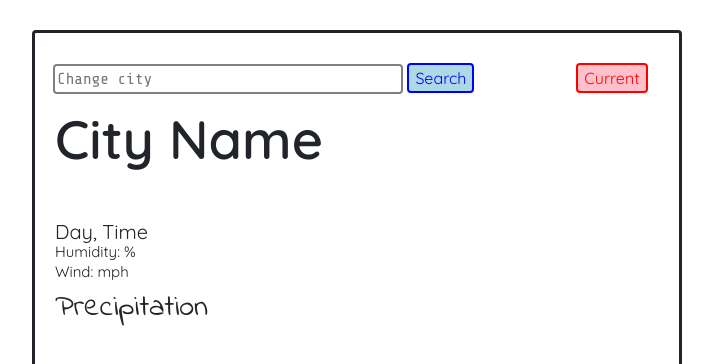
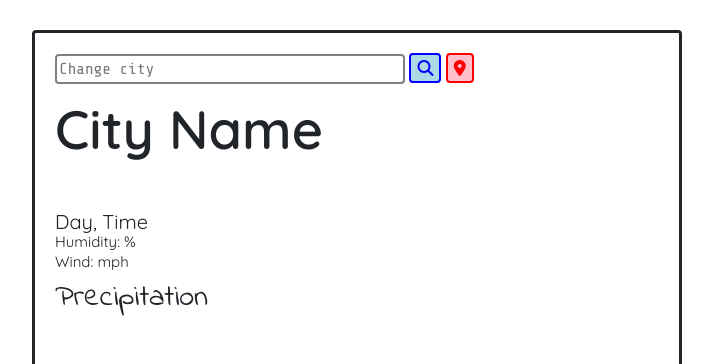
Before and after one commit to ladel7/weather-app, a plain HTML site: page index.html in a window 1280 px wide. Shown: the top 364 px of the page, without its empty margins (283-996 px from the left). Drawn offline with nearby package versions, Linux system fonts and the light colour scheme; no server answers.

Commit message:
Fixed positioning and icons of submit and locate buttons

```diff
--- a/index.html
+++ b/index.html
@@ -22,32 +22,27 @@
       crossorigin="anonymous"
     ></script>
     <script src="https://cdn.jsdelivr.net/npm/axios/dist/axios.min.js"></script>
-    <title>Document</title>
+    <title>Weather</title>
   </head>
   <body>
     <div class="container">
       <div class="weather-app-wrapper">
         <div class="weather-app">
           <div class="row">
-            <div class="col-10 locate">
-              <form>
+            <div class="col locate">
+              <form class="form-search">
                 <input
                   type="search"
                   placeholder="Change city"
                   class="search-bar"
                   id="search-bar"
                 />
-                <input
-                  type="submit"
-                  value="Search"
-                  class="search-submit"
-                  id="search-submit"
-                />
+                <button type="submit" class="search-submit" id="search-submit">
+                  <i class="fa-solid fa-magnifying-glass"></i>
+                </button>
               </form>
-            </div>
-            <div class="col-1 locate">
               <button class="current-button" id="current-button">
-                Current
+                <i class="fa-solid fa-location-dot"></i>
               </button>
             </div>
           </div>
@@ -83,9 +78,6 @@
                 >
               </h2>
             </div>
-            <!-- <div class="col-6">
-              <img src="images/snowing.jpg" alt="snowing" />
-            </div> -->
           </div>
           <div class="forecast" id="forecast"></div>
         </div>
--- a/src/style.css
+++ b/src/style.css
@@ -1,6 +1,3 @@
-/*styling for headers
-add picture section*/
-
 .weather-app-wrapper {
   margin: 30px auto;
   max-width: 650px;
@@ -74,12 +71,9 @@ img {
   line-height: 1px;
   padding-top: 10px;
 }
-.locate {
-  position: relative;
-  top: 5px;
-  padding: 5px 10px;
+.form-search {
+  display: inline;
 }
-
 .search-bar {
   width: 350px;
   font-family: "Share Tech Mono", monospace;
@@ -92,10 +86,10 @@ img {
   border: 2px solid blue;
 }
 .current-button {
-  /*need to add back current location button*/
   color: red;
   background: pink;
   border: 2px solid red;
+  display: inline;
 }
 .search-submit,
 .current-button {
```
